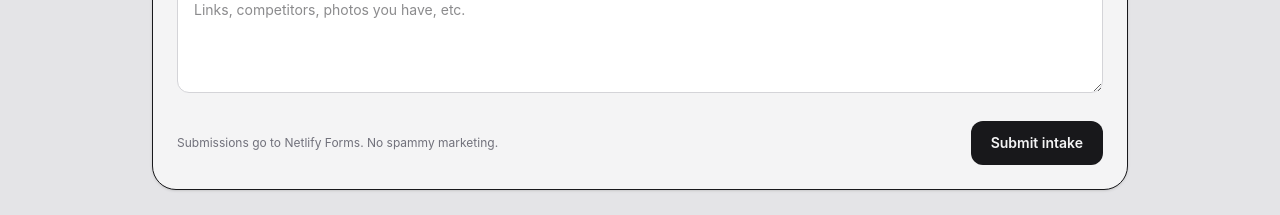
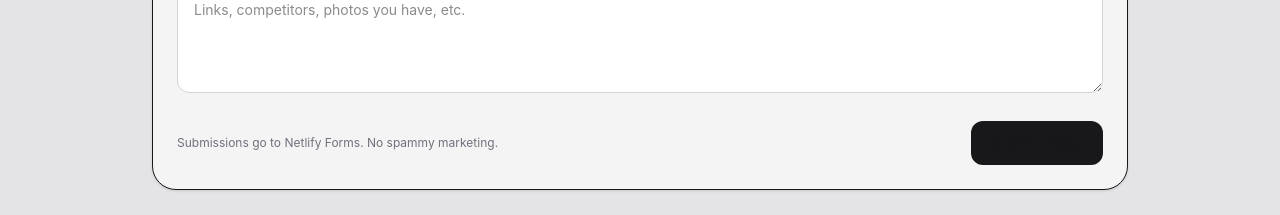
Before and after one commit to jodie-downey/handbuilt_digital, a React (Vite) app: page / in a window 1280 px wide. Shown: the part 3420-3635 px from the top of the page. Built offline with nearby package versions, Linux system fonts and the light colour scheme.

Commit message:
submit button UI

```diff
--- a/src/App.tsx
+++ b/src/App.tsx
@@ -353,7 +353,7 @@ export default function App() {
                 </div>
                 <button
                   type="submit"
-                  className="rounded-xl bg-zinc-900 px-5 py-3 text-sm font-semibold text-zinc-100 hover:opacity-90"
+                  className="rounded-xl bg-zinc-900 px-5 py-3 text-sm font-semibold text-zinc-900 cursor-pointer"
                 >
                   Submit intake
                 </button>
```
